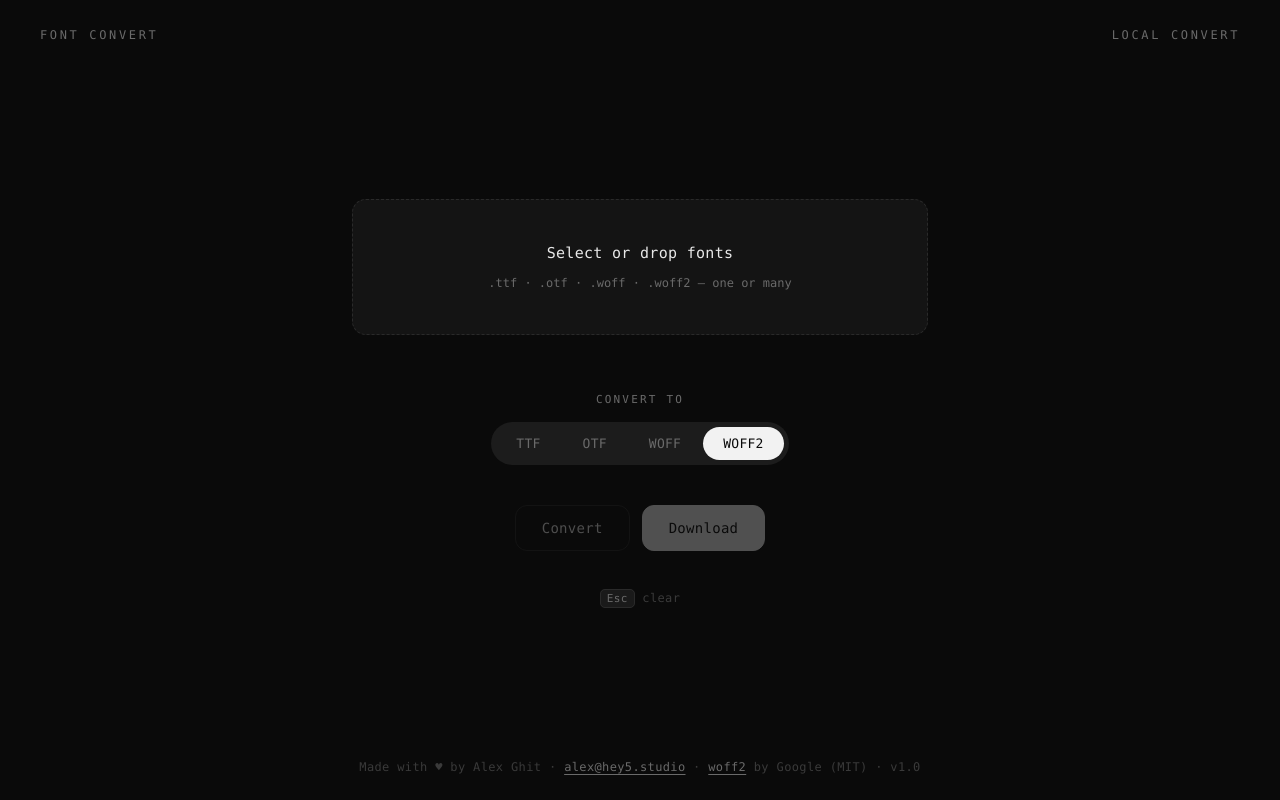
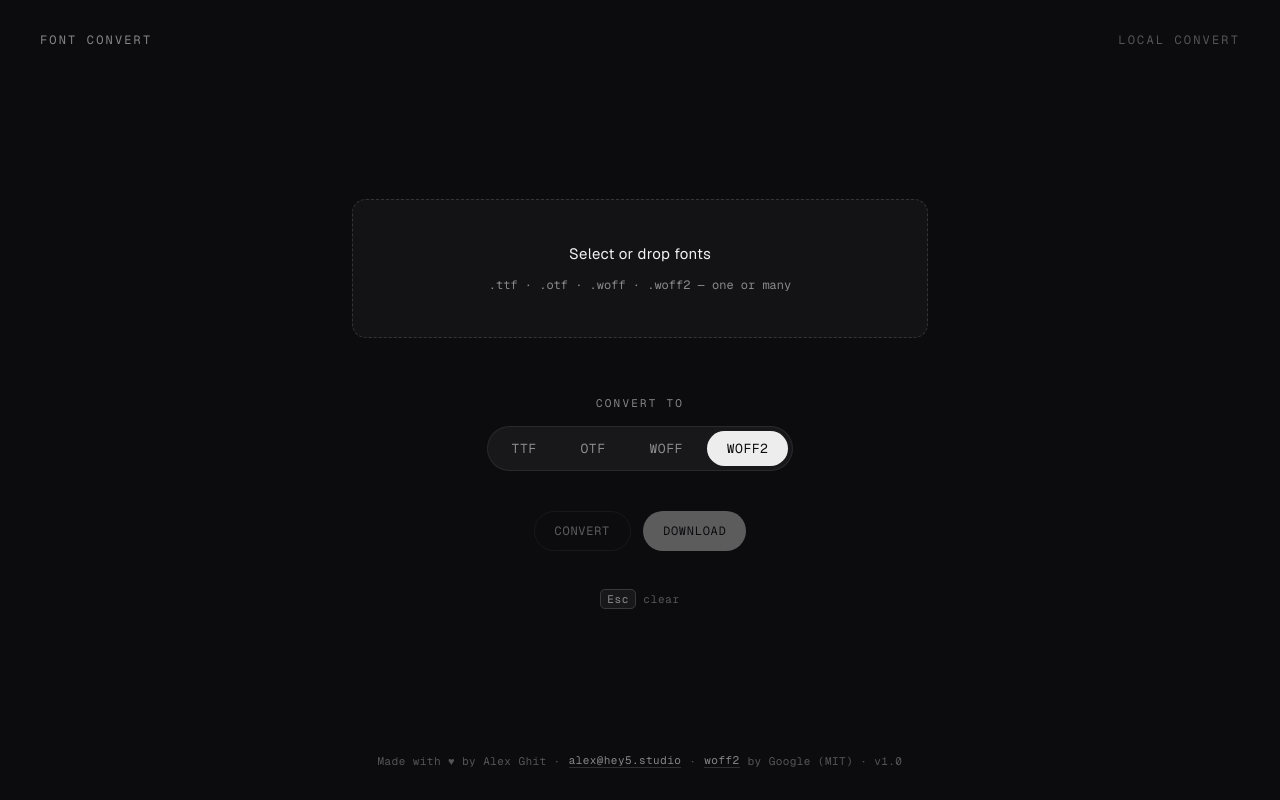
Before and after one commit to alexghit/font-convert, a plain HTML site: page index.html in a window 1280 px wide. Drawn offline with nearby package versions, Linux system fonts and the light colour scheme.

Commit message:
Add files via upload

```diff
--- /dev/null
+++ b/base.css
@@ -0,0 +1,195 @@
+/* ============================================================
+   Alex Ghit — shared design system (base.css)
+   Source of truth for tokens, topbar, buttons, toggles, footer.
+   Drop this into each tool's repo and link it BEFORE the tool's
+   own stylesheet. App-specific CSS overrides only the middle.
+   ============================================================ */
+
+:root{
+  /* surfaces */
+  --bg:#0c0c0e;
+  --surface:#141416;
+  --surface-2:#1c1c1f;
+  --line:rgba(255,255,255,.08);
+  --line-strong:rgba(255,255,255,.14);
+  --field-bg:#131315;
+
+  /* ink */
+  --ink:rgba(255,255,255,.94);
+  --muted:rgba(255,255,255,.5);
+  --faint:rgba(255,255,255,.3);
+  --accent:rgba(255,255,255,.30);
+
+  /* type */
+  --sans:'Geist',-apple-system,BlinkMacSystemFont,sans-serif;
+  --mono:'Geist Mono',ui-monospace,monospace;
+  --serif:'Instrument Serif',Georgia,serif;
+
+  /* motion */
+  --ease:cubic-bezier(.22,1,.36,1);
+  --t:200ms;
+
+  --radius:14px;
+}
+
+*,*::before,*::after{margin:0;padding:0;box-sizing:border-box}
+html{height:100%;-webkit-text-size-adjust:100%;text-size-adjust:100%}
+body{
+  min-height:100vh;
+  min-height:100svh;
+  background:var(--bg);
+  color:var(--ink);
+  font-family:var(--sans);
+  -webkit-font-smoothing:antialiased;
+  -webkit-tap-highlight-color:transparent;
+}
+::selection{background:var(--accent);color:var(--bg)}
+button{touch-action:manipulation;-webkit-tap-highlight-color:transparent}
+
+/* ---------- topbar ---------- */
+.topbar{
+  display:flex;
+  justify-content:space-between;
+  align-items:center;
+  padding:32px 40px;
+  font-family:var(--mono);
+  font-size:12px;
+  letter-spacing:.18em;
+  text-transform:uppercase;
+  color:var(--muted);
+}
+.wordmark{
+  font:inherit;
+  letter-spacing:inherit;
+  text-transform:inherit;
+  color:var(--muted);
+  background:none;
+  border:none;
+  padding:0;
+  cursor:pointer;
+  transition:color var(--t);
+}
+.wordmark:hover{color:rgba(255,255,255,.85)}
+.topbar-tag{color:var(--faint)}
+
+/* ---------- primary button (white pill) ---------- */
+.btn-primary{
+  cursor:pointer;
+  font-family:var(--mono);
+  font-size:12px;
+  letter-spacing:.06em;
+  text-transform:uppercase;
+  color:var(--bg);
+  background:rgba(255,255,255,.94);
+  border:none;
+  border-radius:999px;
+  padding:11px 20px;
+  transition:opacity var(--t),transform 140ms var(--ease),background 140ms;
+}
+.btn-primary:hover{opacity:.85}
+.btn-primary:active{transition:none;transform:scale(.94)}
+.btn-primary:disabled{opacity:.35;pointer-events:none}
+
+/* ---------- secondary button (outline pill) ---------- */
+.btn-ghost{
+  cursor:pointer;
+  font-family:var(--mono);
+  font-size:12px;
+  letter-spacing:.06em;
+  text-transform:uppercase;
+  color:var(--ink);
+  background:transparent;
+  border:1px solid var(--line-strong);
+  border-radius:999px;
+  padding:11px 20px;
+  transition:border-color var(--t),background var(--t),transform 140ms var(--ease);
+}
+.btn-ghost:hover{border-color:rgba(255,255,255,.4)}
+.btn-ghost:active{transition:none;transform:scale(.94)}
+.btn-ghost:disabled{opacity:.35;pointer-events:none}
+
+/* ---------- segmented toggle ---------- */
+.segs{
+  display:inline-flex;
+  gap:4px;
+  background:rgba(255,255,255,.05);
+  border:1px solid var(--line);
+  border-radius:999px;
+  padding:4px;
+}
+.segs button{
+  cursor:pointer;
+  font-family:var(--mono);
+  font-size:11px;
+  letter-spacing:.04em;
+  white-space:nowrap;
+  border:none;
+  border-radius:999px;
+  padding:8px 14px;
+  background:transparent;
+  color:var(--muted);
+  transition:background 220ms,color 220ms,transform 140ms var(--ease);
+}
+.segs button:hover{color:rgba(255,255,255,.85)}
+.segs button:active{transition:none;transform:scale(.94)}
+.segs button[aria-pressed="true"]{background:rgba(255,255,255,.92);color:var(--bg)}
+
+/* ---------- hint / kbd ---------- */
+.hint{
+  font-family:var(--mono);
+  font-size:11px;
+  letter-spacing:.06em;
+  color:var(--faint);
+}
+.hint kbd{
+  font-family:var(--mono);
+  font-size:inherit;
+  padding:2px 6px;
+  border-radius:5px;
+  border:1px solid var(--line-strong);
+  background:rgba(255,255,255,.05);
+  color:var(--muted);
+}
+
+/* ---------- footer ---------- */
+.footer{
+  flex-shrink:0;
+  display:flex;
+  flex-wrap:wrap;
+  justify-content:center;
+  align-items:center;
+  gap:8px;
+  padding:28px 24px 32px;
+  font-family:var(--mono);
+  font-size:11px;
+  letter-spacing:.04em;
+  color:var(--faint);
+  text-align:center;
+}
+.footer a{
+  color:var(--muted);
+  text-decoration:none;
+  border-bottom:1px solid var(--line-strong);
+  transition:color var(--t),border-color var(--t);
+}
+.footer a:hover{color:rgba(255,255,255,.85);border-bottom-color:rgba(255,255,255,.4)}
+.footer .dot{opacity:.5}
+
+/* ---------- focus ---------- */
+.btn-primary:focus-visible,
+.btn-ghost:focus-visible,
+.segs button:focus-visible,
+.footer a:focus-visible{
+  outline:2px solid var(--accent);
+  outline-offset:2px;
+}
+
+@media (max-width:600px){
+  .topbar{padding:24px 20px;font-size:11px}
+  .footer{flex-direction:column;gap:14px;padding:24px 20px 30px;line-height:1.5}
+  .footer .dot{display:none}
+}
+
+@media (prefers-reduced-motion:reduce){
+  *{animation:none !important;transition-duration:.01ms !important}
+}
--- a/index.html
+++ b/index.html
@@ -10,27 +10,14 @@
 <link rel="icon" href="/favicon-16x16.png" type="image/png" sizes="16x16">
 <link rel="apple-touch-icon" href="/apple-touch-icon.png">
 <link rel="manifest" href="/site.webmanifest">
+<link rel="preconnect" href="https://fonts.googleapis.com">
+<link rel="preconnect" href="https://fonts.gstatic.com" crossorigin>
+<link href="https://fonts.googleapis.com/css2?family=Geist:wght@400;500&family=Geist+Mono:wght@400;500&display=swap" rel="stylesheet">
+<link rel="stylesheet" href="base.css">
 <style>
-  :root{
-    --bg:#0a0a0a;--fg:#e8e8e8;--dim:#6a6a6a;--dimmer:#3a3a3a;
-    --line:#242424;--field:#141414;--field-line:#2a2a2a;
-    --accent:#f2f2f2;--accent-fg:#0a0a0a;--pill:#1c1c1c;--err:#e0a0a0;--ok:#9ad0a0;
-    --radius:14px;
-  }
-  *{box-sizing:border-box;margin:0;padding:0}
-  html,body{height:100%}
-  body{
-    background:var(--bg);color:var(--fg);
-    font-family:ui-monospace,"SF Mono",Menlo,Consolas,monospace;
-    -webkit-font-smoothing:antialiased;
-    display:flex;flex-direction:column;min-height:100vh;
-  }
   a{color:inherit}
-  header{display:flex;justify-content:space-between;align-items:center;padding:28px 40px}
-  .brand{font-size:12px;letter-spacing:.22em;text-transform:uppercase;color:var(--dim);
-    background:none;border:0;font-family:inherit;cursor:pointer;padding:0;transition:color .18s}
-  .brand:hover{color:var(--fg)}
-  .mode{font-size:12px;letter-spacing:.22em;text-transform:uppercase;color:var(--dim)}
+  body{display:flex;flex-direction:column}
+
   main{
     flex:1;width:100%;max-width:640px;margin:0 auto;
     padding:40px 32px;display:flex;flex-direction:column;align-items:center;
@@ -39,81 +26,66 @@
 
   /* drop / select */
   .drop{
-    width:100%;border:1px dashed var(--field-line);border-radius:var(--radius);
-    background:var(--field);padding:44px 24px;text-align:center;cursor:pointer;
+    width:100%;border:1px dashed var(--line-strong);border-radius:var(--radius);
+    background:var(--field-bg);padding:44px 24px;text-align:center;cursor:pointer;
     transition:border-color .2s,background .2s;
     display:flex;flex-direction:column;align-items:center;gap:14px;
   }
-  .drop:hover,.drop.over{border-color:#4a4a4a;background:#171717}
-  .drop .big{font-size:15px;color:var(--fg);letter-spacing:.02em}
-  .drop .small{font-size:12px;color:var(--dim)}
+  .drop:hover,.drop.over{border-color:rgba(255,255,255,.3);background:var(--surface-2)}
+  .drop .big{font-family:var(--sans);font-size:15px;color:var(--ink);letter-spacing:.02em}
+  .drop .small{font-family:var(--mono);font-size:12px;color:var(--muted)}
   input[type=file]{display:none}
 
   /* file list */
   .files{width:100%;margin-top:18px;display:flex;flex-direction:column;gap:8px}
   .file{
     display:flex;align-items:center;gap:12px;
-    background:var(--field);border:1px solid var(--field-line);
-    border-radius:10px;padding:12px 14px;font-size:13px;
+    background:var(--field-bg);border:1px solid var(--line-strong);
+    border-radius:10px;padding:12px 14px;font-family:var(--mono);font-size:13px;
   }
-  .file .nm{flex:1;color:var(--fg);overflow:hidden;text-overflow:ellipsis;white-space:nowrap}
-  .file .tag{color:var(--dim);font-size:11px;letter-spacing:.08em;text-transform:uppercase}
+  .file .nm{flex:1;color:var(--ink);overflow:hidden;text-overflow:ellipsis;white-space:nowrap}
+  .file .tag{color:var(--muted);font-size:11px;letter-spacing:.08em;text-transform:uppercase}
   .file .st{font-size:11px;letter-spacing:.04em}
-  .file .st.ok{color:var(--ok)}
-  .file .st.err{color:var(--err)}
-  .file .st.wait{color:var(--dim)}
+  .file .st.ok{color:#9ad0a0}
+  .file .st.err{color:#e0a0a0}
+  .file .st.wait{color:var(--muted)}
   .file .x{
-    cursor:pointer;color:var(--dim);border:0;background:0;font:inherit;font-size:15px;
+    cursor:pointer;color:var(--muted);border:0;background:0;font:inherit;font-size:15px;
     padding:0 2px;line-height:1;
   }
-  .file .x:hover{color:var(--fg)}
+  .file .x:hover{color:var(--ink)}
 
-  /* format */
-  .label{font-size:11px;letter-spacing:.2em;text-transform:uppercase;color:var(--dim);margin:40px 0 16px;text-align:center}
-  .pills{display:inline-flex;background:var(--pill);border-radius:999px;padding:5px;gap:2px}
-  .pill{
-    border:0;background:transparent;color:var(--dim);cursor:pointer;font:inherit;
-    font-size:13px;letter-spacing:.02em;padding:9px 20px;border-radius:999px;
-    transition:background .18s,color .18s;
+  /* format label */
+  .label{
+    font-family:var(--mono);font-size:11px;letter-spacing:.2em;text-transform:uppercase;
+    color:var(--muted);margin:40px 0 16px;text-align:center;
   }
-  .pill:hover{color:var(--fg)}
-  .pill[aria-pressed=true]{background:var(--accent);color:var(--accent-fg)}
-  .pill:disabled{opacity:.32;cursor:not-allowed}
+
+  /* format pills sit inside the shared .segs toggle */
+  .segs .pill:disabled{opacity:.32;cursor:not-allowed}
+  .segs .pill{padding:9px 20px;font-size:13px}
 
   /* actions */
   .actions{display:flex;gap:12px;margin-top:40px}
-  .btn{
-    border:1px solid var(--field-line);background:transparent;color:var(--fg);font:inherit;
-    font-size:14px;letter-spacing:.02em;padding:14px 26px;border-radius:12px;cursor:pointer;
-    transition:background .18s,border-color .18s,opacity .18s;
+
+  .status{
+    margin-top:14px;font-family:var(--mono);font-size:12px;letter-spacing:.03em;
+    color:var(--muted);text-align:center;min-height:1.2em;
   }
-  .btn:hover{background:#161616}
-  .btn.primary{background:var(--accent);color:var(--accent-fg);border-color:var(--accent)}
-  .btn.primary:hover{background:#fff}
-  .btn:disabled{opacity:.3;cursor:not-allowed}
-  .btn.primary:disabled:hover{background:var(--accent)}
-
-  .status{margin-top:14px;font-size:12px;letter-spacing:.03em;color:var(--dim);text-align:center;min-height:1.2em}
-  .status.err{color:var(--err)}
-  .hint{margin-top:12px;font-size:12px;color:var(--dimmer);letter-spacing:.03em;text-align:center}
-  .hint kbd{background:#1a1a1a;border:1px solid #2a2a2a;border-radius:5px;padding:2px 6px;font:inherit;font-size:11px;color:var(--dim)}
-
-  footer{padding:26px;text-align:center;font-size:12px;color:var(--dimmer);letter-spacing:.03em}
-  footer a{color:var(--dim);text-decoration:underline;text-underline-offset:3px}
+  .status.err{color:#e0a0a0}
+  .hint{margin-top:12px;text-align:center}
 
   @media (max-width:560px){
-    header{padding:22px 20px}
     main{padding:40px 20px}
     .actions{flex-direction:column;width:100%}
-    .btn{width:100%}
+    .actions .btn-ghost,.actions .btn-primary{width:100%;text-align:center}
   }
-  @media (prefers-reduced-motion:reduce){*{transition:none!important}}
 </style>
 </head>
 <body>
-  <header>
-    <button class="brand" id="brandReset" type="button">Font Convert</button>
-    <span class="mode">Local convert</span>
+  <header class="topbar">
+    <button class="wordmark" id="brandReset" type="button">Font Convert</button>
+    <span class="topbar-tag">Local convert</span>
   </header>
 
   <main>
@@ -127,7 +99,7 @@
     <div class="files" id="files"></div>
 
     <div class="label">Convert to</div>
-    <div class="pills" id="targets" role="group" aria-label="Output format">
+    <div class="segs" id="targets" role="group" aria-label="Output format">
       <button class="pill" data-t="ttf"   aria-pressed="false">TTF</button>
       <button class="pill" data-t="otf"   aria-pressed="false">OTF</button>
       <button class="pill" data-t="woff"  aria-pressed="false">WOFF</button>
@@ -135,15 +107,15 @@
     </div>
 
     <div class="actions">
-      <button class="btn" id="convert" disabled>Convert</button>
-      <button class="btn primary" id="download" disabled>Download</button>
+      <button class="btn-ghost" id="convert" disabled>Convert</button>
+      <button class="btn-primary" id="download" disabled>Download</button>
     </div>
 
     <div class="status" id="status"></div>
     <div class="hint"><kbd>Esc</kbd> clear</div>
   </main>
 
-  <footer>
+  <footer class="footer">
     Made with ♥ by Alex Ghit · <a href="mailto:alex@hey5.studio">alex@hey5.studio</a> · <a href="https://github.com/google/woff2">woff2</a> by Google (MIT) · v1.0
   </footer>
 
```
